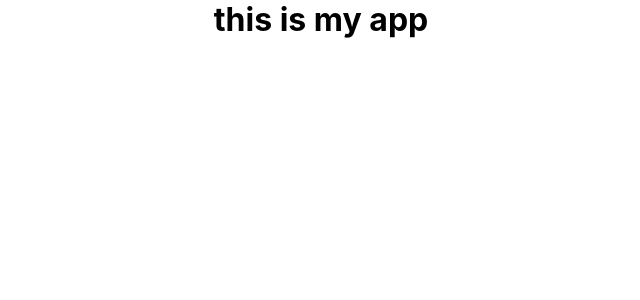
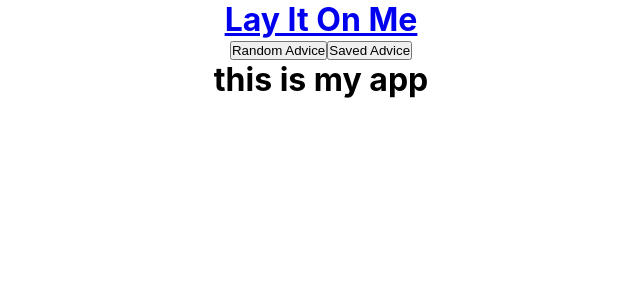
Before and after one commit to LeahWinters/Lay-It-On-Me, a React (Create React App) app: page / in a window 1280 px wide. Shown: the top 300 px of the page, without its empty margins (319-959 px from the left). Built offline with nearby package versions, Linux system fonts and the light colour scheme.

Commit message:
Add route in app component to display header component

```diff
--- a/src/App/App.js
+++ b/src/App/App.js
@@ -1,6 +1,7 @@
 import React, { Component } from 'react';
 import { Switch, Route, BrowserRouter } from "react-router-dom";
 import './App.css';
+import Header from '../Header/Header';
 
 class App extends Component {
   constructor() {
@@ -13,6 +14,18 @@ class App extends Component {
   render() {
     return (
       <div className="App">
+        <BrowserRouter>
+          <Switch>
+            <Route
+              exact path="/"
+              component={() => (
+                <div className="search-page">
+                  <Header />
+                </div>
+              )}
+            />
+          </Switch>
+        </BrowserRouter>
         <h1>this is my app</h1>
       </div>
     )
```
